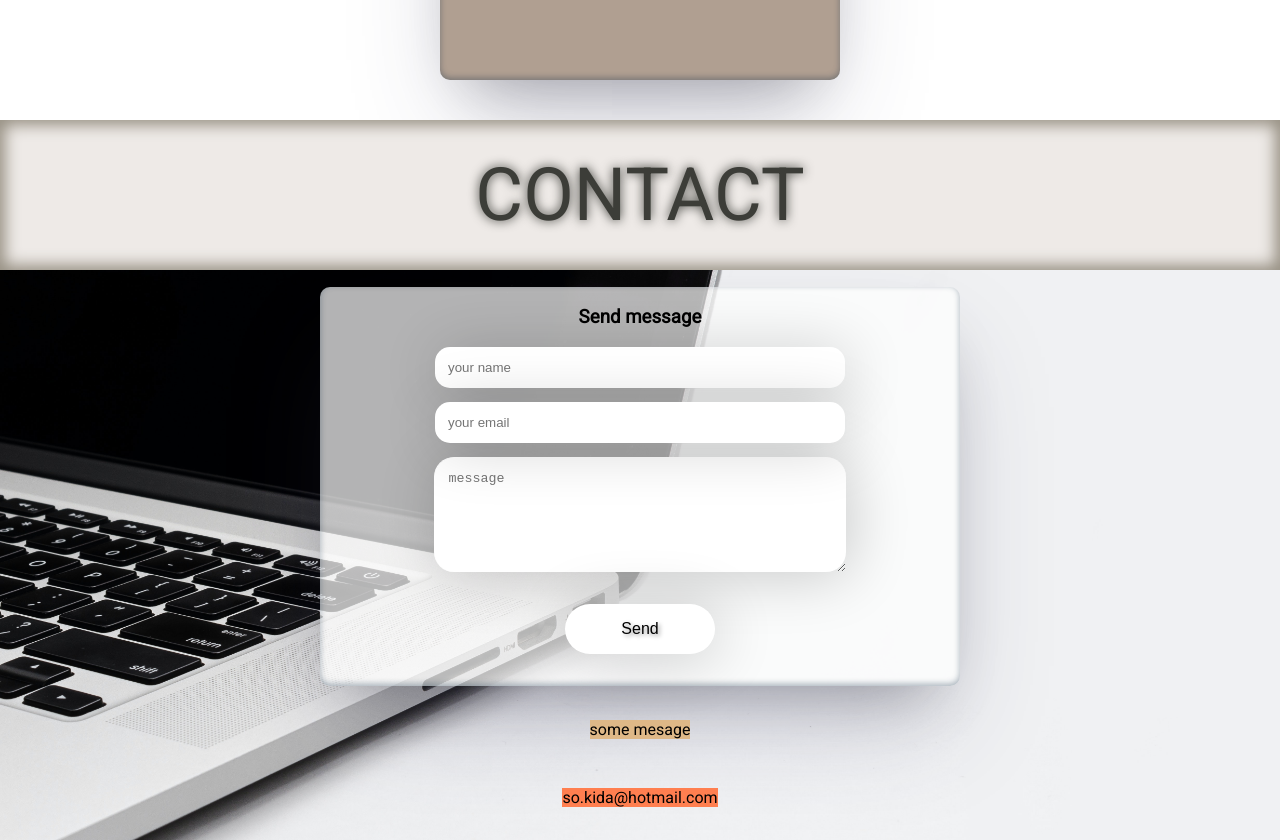
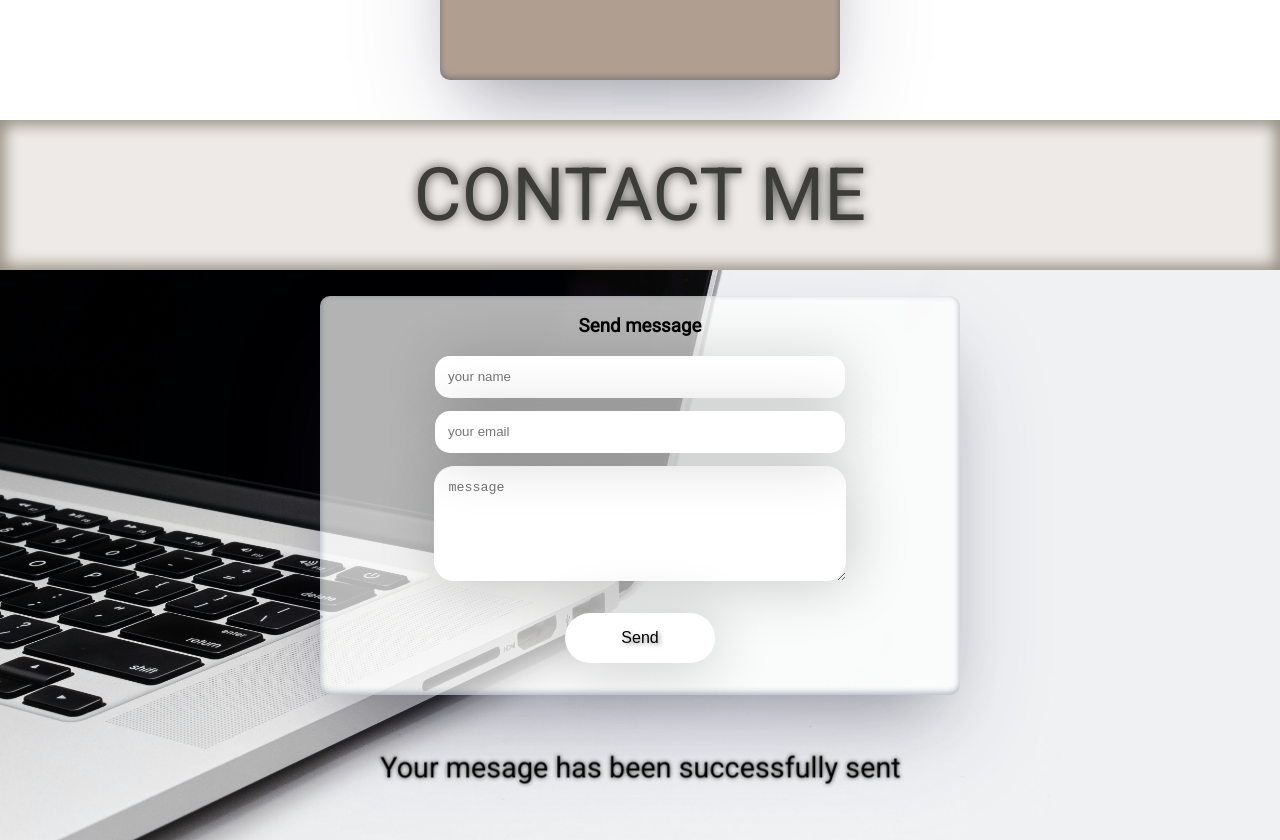
Before and after one commit to idakroniczaja/myPortfolio, a React (Create React App) app: page / in a window 1280 px wide. Shown: the part 2900-3740 px from the top of the page. Built offline with nearby package versions, Linux system fonts and the light colour scheme; the HTML template or start-up script is replaced by a standard one; a web font is replaced by a local one.

Commit message:
contact css

```diff
--- a/src/components/Contact.css
+++ b/src/components/Contact.css
@@ -96,12 +96,17 @@ form button:hover{
 
 
 #message{
-    background-color: burlywood;
+    font-size: calc(1rem + 1vw);
+    text-shadow: 0 0 0.15em #3c3d38;
+    animation: shake 2.5s linear infinite;
 }
-
+/*
 #email{
     background-color: coral;
-}
+    font-size: calc(1.5rem + 1vw);
+    text-shadow: 0 0 0.15em #3c3d38;
+    animation: shake 2.5s linear infinite;
+} */
 
 
 
--- a/src/components/Contact.js
+++ b/src/components/Contact.js
@@ -4,7 +4,7 @@ import emailjs from 'emailjs-com';
 
 export default function Contact({contactRef, dataAos}) {
 
-const [message, setMessage] = useState('some mesage')
+const [message, setMessage] = useState('Your mesage has been successfully sent')
 
 
 const sendEmail = (e)=> {
@@ -21,7 +21,7 @@ e.preventDefault()
 
     return (
         <section data-aos={dataAos}ref={contactRef} id='contact' className='container'>
-            <h2>Contact</h2>
+            <h2>Contact ME</h2>
 
             <article>
 
@@ -36,7 +36,7 @@ e.preventDefault()
 
                     <p id='message'>{message}</p>
 
-                    <p id='email'>so.kida@hotmail.com</p>
+                    {/* <p id='email'>so.kida@hotmail.com</p> */}
 
 
 
```
